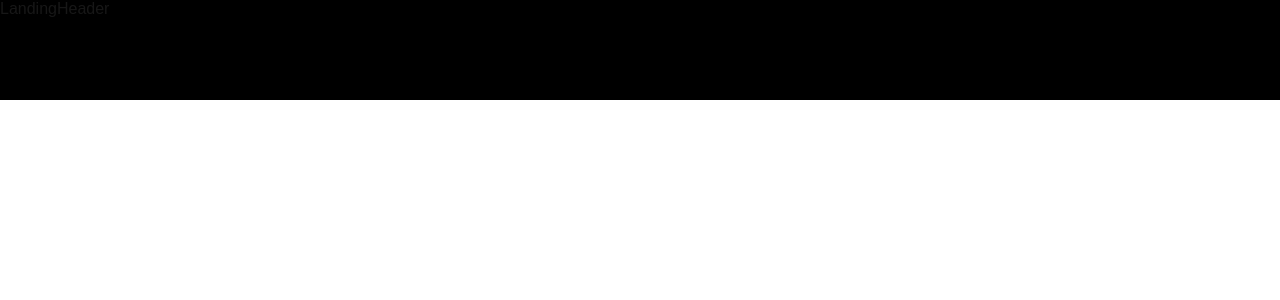
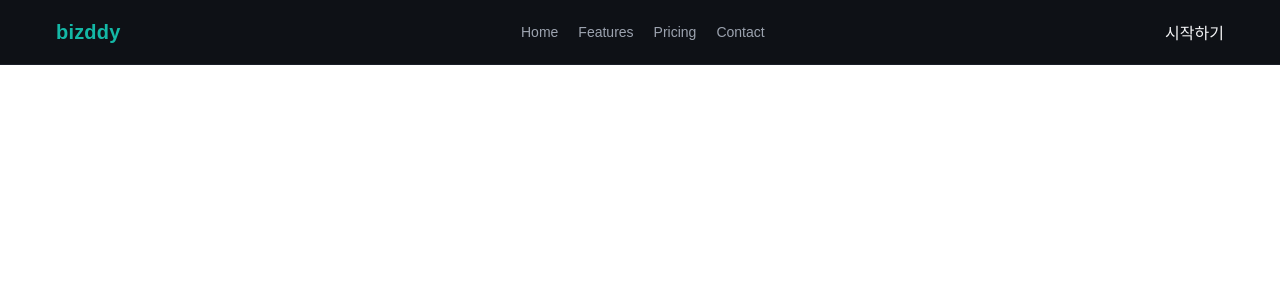
Before and after one commit to jiyong0106/bizddy, a Next.js app: page / in a window 1280 px wide. Shown: the top 300 px of the page. Built offline with nearby package versions, Linux system fonts and the light colour scheme.

Commit message:
랜딩페이지기초 헤더 생성

```diff
--- a/src/components/landing/landing-header/index.tsx
+++ b/src/components/landing/landing-header/index.tsx
@@ -1,8 +1,34 @@
+import Link from "next/link";
 import styles from "./landing-header.module.scss";
 import clsx from "clsx";
 
 const LandingHeader = () => {
-  return <header className={clsx(styles.container)}>LandingHeader</header>;
+  const menuItems = [
+    { label: "Home", href: "/" },
+    { label: "Features", href: "/features" },
+    { label: "Pricing", href: "/pricing" },
+    { label: "Contact", href: "/contact" },
+  ];
+
+  return (
+    <header className={clsx(styles.container)}>
+      <div className={styles.inner}>
+        <div className={styles.logo}>bizddy</div>
+
+        <nav className={styles.nav}>
+          <ul className={styles.menu}>
+            {menuItems.map((item) => (
+              <li className={styles.menuItem}>{item.label}</li>
+            ))}
+          </ul>
+        </nav>
+
+        <div className={styles.actions}>
+          <Link href={"/login"}>시작하기</Link>
+        </div>
+      </div>
+    </header>
+  );
 };
 
 export default LandingHeader;
--- a/src/components/landing/landing-header/landing-header.module.scss
+++ b/src/components/landing/landing-header/landing-header.module.scss
@@ -1,5 +1,83 @@
+@use "../../../styles/_variables.scss" as v;
+
 .container {
+  position: sticky;
+  top: 0;
+  z-index: 50;
   width: 100%;
-  height: 100px;
-  background-color: #000;
+  background: v.$bg;
+  border-bottom: 1px solid v.$divider;
+  color: v.$text-primary;
+  backdrop-filter: saturate(120%) blur(6px);
 }
+
+.inner {
+  max-width: 1200px;
+  margin: 0 auto;
+  height: 64px;
+  display: flex;
+  align-items: center;
+  justify-content: space-between;
+  padding: 0 16px;
+}
+
+.logo {
+  font-size: 2rem;
+  font-weight: 700;
+  letter-spacing: 0.2px;
+  color: v.$logo;
+}
+
+.nav {
+  display: none;
+}
+
+@media (min-width: 768px) {
+  .nav {
+    display: block;
+  }
+}
+
+.menu {
+  list-style: none;
+  display: flex;
+  align-items: center;
+  gap: 20px;
+}
+
+.menuItem {
+  font-size: 1.4rem;
+  color: v.$text-secondary;
+  cursor: pointer;
+  transition: color 0.2s ease;
+}
+.menuItem:hover {
+  color: v.$text-primary;
+}
+
+.actions {
+  display: flex;
+  align-items: center;
+  gap: 8px;
+}
+
+.cta {
+  display: inline-flex;
+  align-items: center;
+  justify-content: center;
+  height: 36px;
+  padding: 0 14px;
+  border-radius: 8px;
+  border: 1px solid transparent;
+  background: v.$primary;
+  color: v.$text-primary;
+  font-weight: 600;
+  font-size: 1.4rem;
+  transition: background 0.2s ease, transform 0.05s ease;
+}
+.cta:hover {
+  background: v.$primary-hover;
+}
+.cta:active {
+  transform: translateY(1px);
+}
```
Also changed, not shown: src/app/login/page.tsx (+1 -7 lines).
